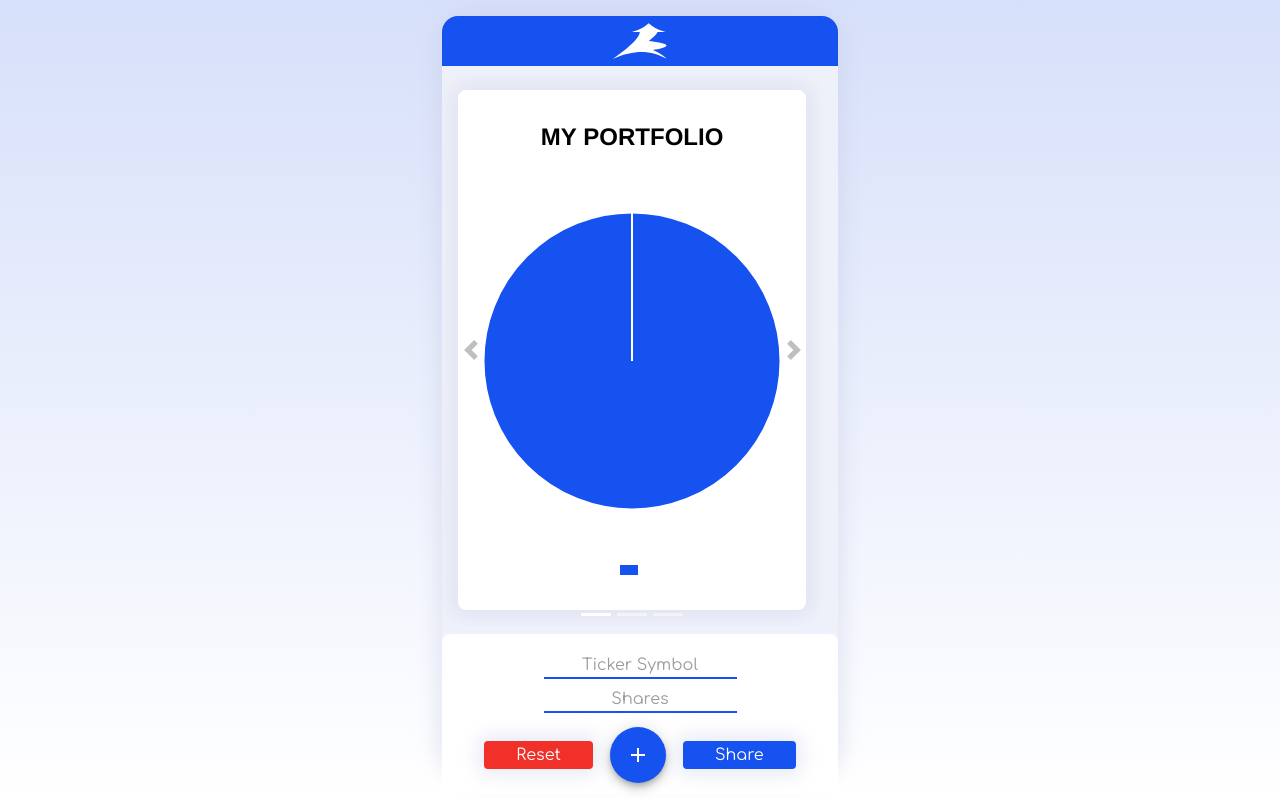
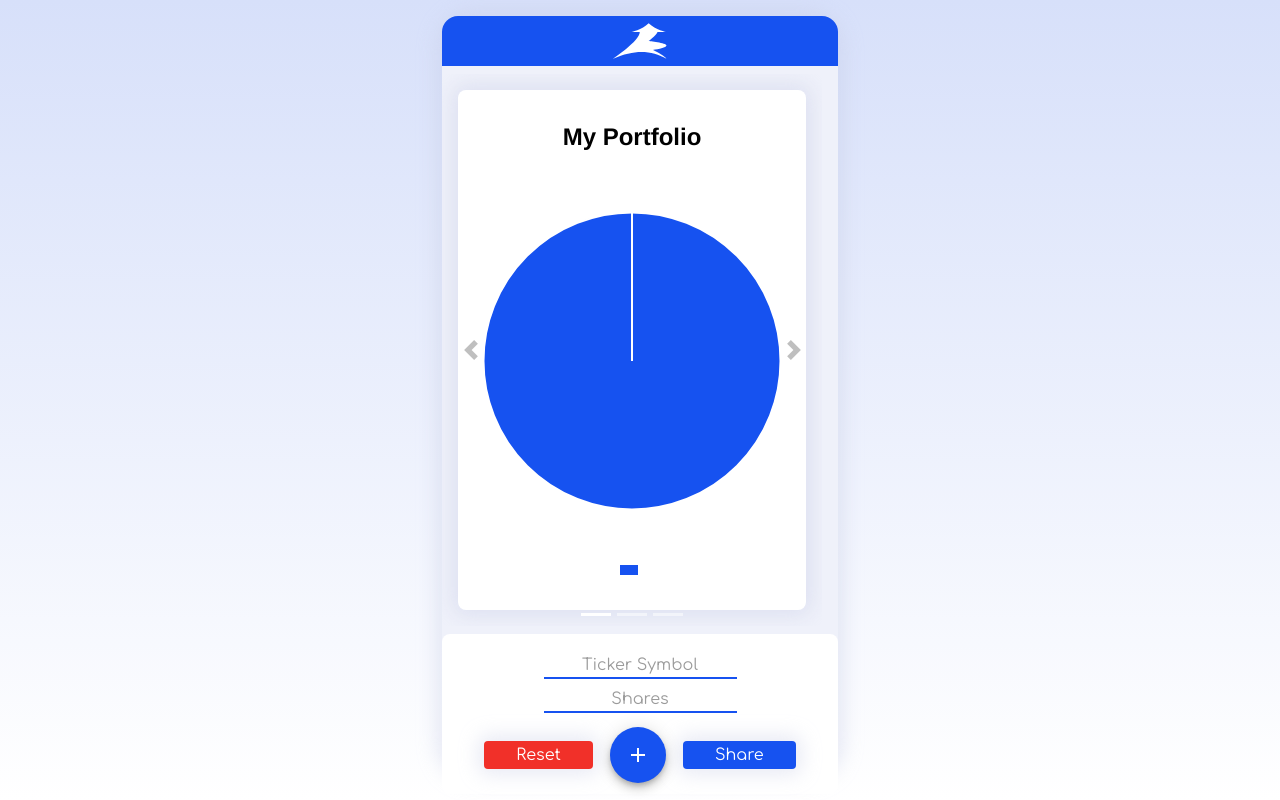
Before and after one commit to Tepeup/portfoliorater, a React (Create React App) app in the folder client/: page / in a window 1280 px wide. Built offline with nearby package versions, Linux system fonts and the light colour scheme.

Commit message:
ui changes

```diff
--- a/client/src/Components/Body/Body.component.jsx
+++ b/client/src/Components/Body/Body.component.jsx
@@ -678,7 +678,7 @@ class Body extends React.Component {
                   options={{
                     title: {
                       display: true,
-                      text: "MY PORTFOLIO",
+                      text: "My Portfolio",
                       fontSize: 24,
                       fontColor: "black",
                     },
--- a/client/src/Components/New/New.component.jsx
+++ b/client/src/Components/New/New.component.jsx
@@ -198,7 +198,7 @@ class New extends React.Component {
                   options={{
                     title: {
                       display: true,
-                      text: "MY PORTFOLIO",
+                      text: "My Portfolio",
                       fontSize: 24,
                       fontColor: "black",
                     },
@@ -341,13 +341,13 @@ class New extends React.Component {
           </div>
 
           <div className="commentCotainer">
+            <strong>Comments</strong>
             {this.state.commentList &&
               this.state.commentList.map((list) => (
                 <div className="commentBox" key={Math.random()}>
                   {list.comment}
                 </div>
               ))}
-
             <SimpleModal link={this.state.link} />
           </div>
         </div>
--- a/client/src/Components/New/New.styles.scss
+++ b/client/src/Components/New/New.styles.scss
@@ -59,7 +59,7 @@
 .centeredDiv {
     margin: auto;
 }
-.makeStyles-paper-5 {
+div[class*="makeStyles-paper-"] {
     border-radius: 0.5em;
 }
 
--- a/client/src/Components/SimpleModal/SimpleModal.component.jsx
+++ b/client/src/Components/SimpleModal/SimpleModal.component.jsx
@@ -75,7 +75,6 @@ export default function SimpleModal({ link: link }) {
             />
             <input className="submitInput" type="submit" />
           </form>
-          {link}
         </div>
       </Modal>
     </div>
```
